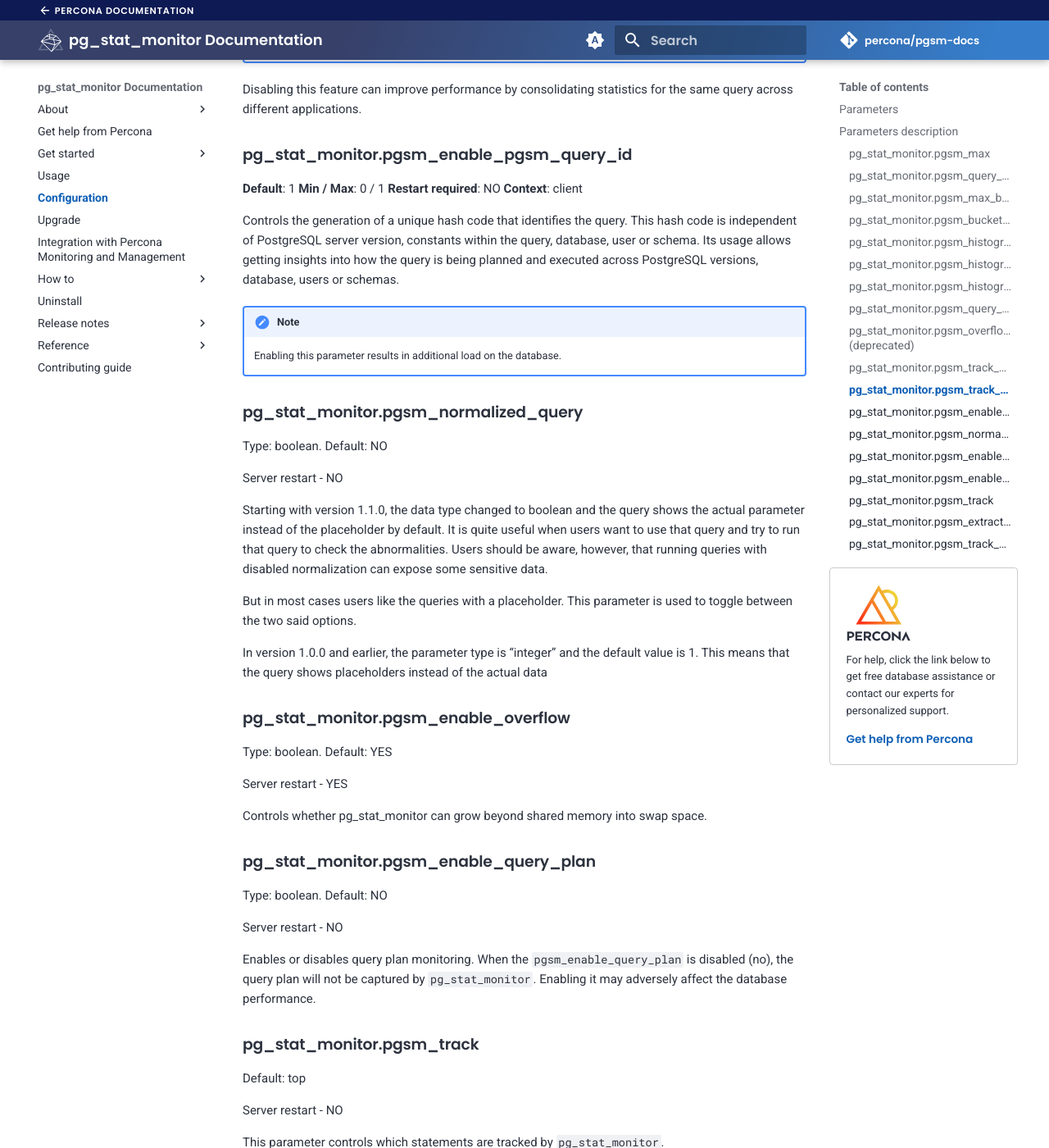
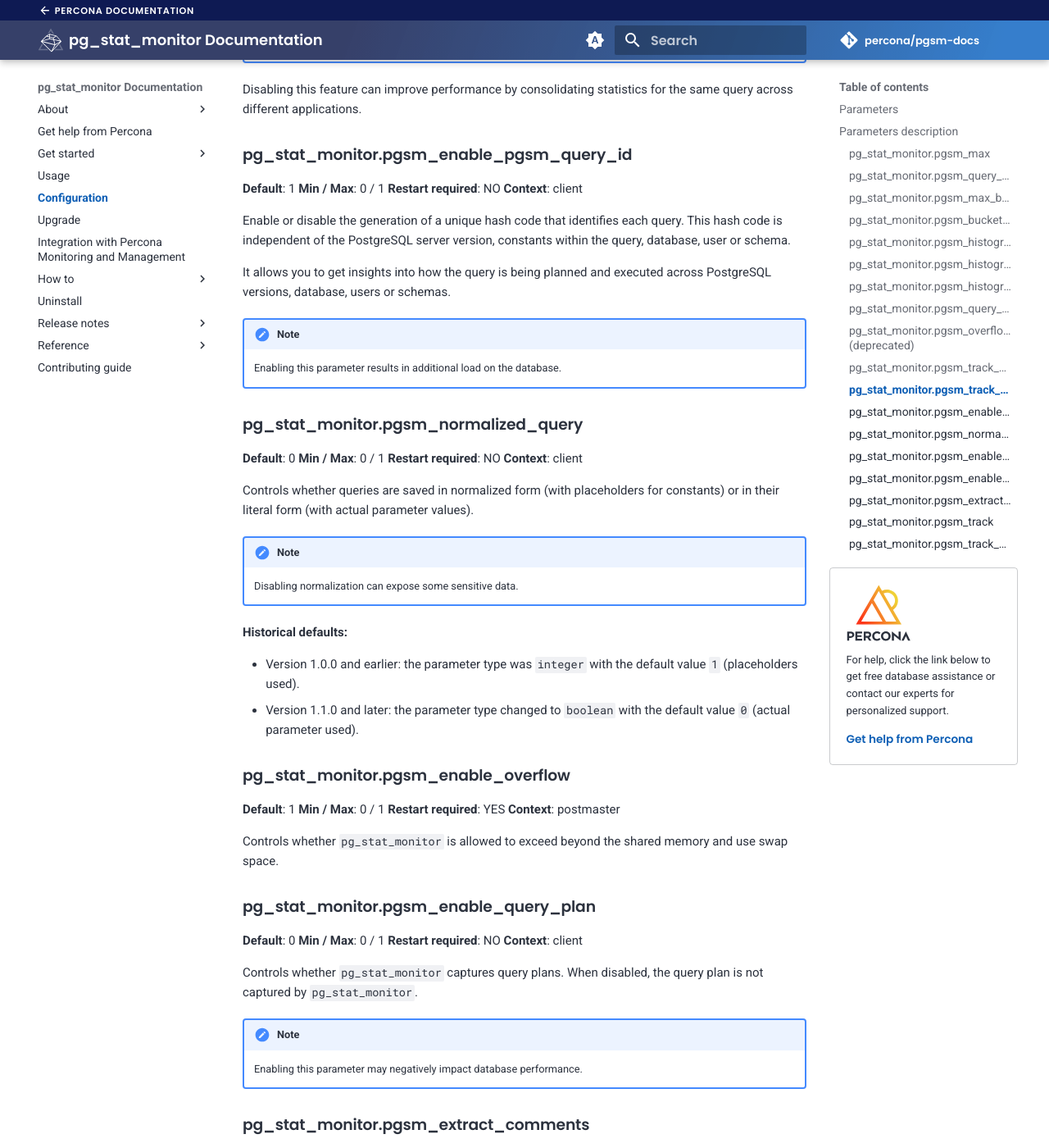
Before and after one commit to percona/pgsm-docs, an MkDocs documentation site: the page built from docs/configuration.md, in a window 1280 px wide and 1400 px high, scrolled down 4443 px. Shown: the whole window at 82% size. Built offline with MkDocs 1.6.1 and Material for MkDocs 9.7.7, drawn with Linux system fonts in a browser that asks for light colours; nearby versions of some CDN libraries; emoji names are drawn with the system emoji font; comment, search, counter and statistics services are not loaded; the version menu is left out; some of the changed text lies outside the part shown.

Commit message:
Update configuration.md

```diff
--- a/docs/configuration.md
+++ b/docs/configuration.md
@@ -188,68 +188,82 @@ Disabling this feature can improve performance by consolidating statistics for t
 **Restart required**: NO
 **Context**: client
 
-Controls the generation of a unique hash code that identifies the query. This hash code is independent of PostgreSQL server version, constants within the query, database, user or schema. Its usage allows getting insights into how the query is being planned and executed across PostgreSQL versions, database, users or schemas.
+Enable or disable the generation of a unique hash code that identifies each query. This hash code is independent of the PostgreSQL server version, constants within the query, database, user or schema.
+
+It allows you to get insights into how the query is being planned and executed across PostgreSQL versions, database, users or schemas.
 
 !!! note
     Enabling this parameter results in additional load on the database.
 
 ### pg_stat_monitor.pgsm_normalized_query
 
-Type: boolean. Default: NO
+**Default**: 0
+**Min / Max**: 0 / 1
+**Restart required**: NO
+**Context**: client
 
-Server restart - NO
+Controls whether queries are saved in normalized form (with placeholders for constants) or in their literal form (with actual parameter values).
 
-Starting with version 1.1.0, the data type changed to boolean and the query shows the actual parameter instead of the placeholder by default. It is quite useful when users want to use that query and try to run that query to check the abnormalities. Users should be aware, however, that running queries with disabled normalization can expose some sensitive data.
+!!! note
+    Disabling normalization can expose some sensitive data.
 
-But in most cases users like the queries with a placeholder. This parameter is used to toggle between the two said options.
+**Historical defaults:**
 
-In version 1.0.0 and earlier, the parameter type is "integer" and the default value is 1. This means that the query shows placeholders instead of the actual data
+- Version 1.0.0 and earlier: the parameter type was `integer` with the default value `1` (placeholders used).
+- Version 1.1.0 and later: the parameter type changed to `boolean` with the default value `0` (actual parameter used).
 
 ### pg_stat_monitor.pgsm_enable_overflow
 
-Type: boolean. Default: YES
+**Default**: 1
+**Min / Max**: 0 / 1
+**Restart required**: YES
+**Context**: postmaster
 
-Server restart - YES
-
-Controls whether pg_stat_monitor can grow beyond shared memory into swap space.
+Controls whether `pg_stat_monitor` is allowed to exceed beyond the shared memory and use swap space.
 
 ### pg_stat_monitor.pgsm_enable_query_plan
 
-Type: boolean. Default: NO
+**Default**: 0
+**Min / Max**: 0 / 1
+**Restart required**: NO
+**Context**: client
 
-Server restart - NO
+Controls whether  `pg_stat_monitor` captures query plans. When disabled, the query plan is not captured by `pg_stat_monitor`.
 
-Enables or disables query plan monitoring. When the `pgsm_enable_query_plan` is disabled (no), the query plan will not be captured by `pg_stat_monitor`. Enabling it may adversely affect the database performance.
+!!! note
+    Enabling this parameter may negatively impact database performance.
+
+### pg_stat_monitor.pgsm_extract_comments
+
+**Default**: 0
+**Min / Max**: 0 / 1
+**Restart required**: NO
+**Context**: client
+
+Controls whether `pg_stat_monitor` extracts comments from queries.
 
 ### pg_stat_monitor.pgsm_track
 
-Default: top
+**Default**: top
+**Restart required**: NO
+**Context**: client
 
-Server restart - NO
-
-This parameter controls which statements are tracked by `pg_stat_monitor`.
+Controls which statements are tracked by `pg_stat_monitor`.
 
 Values:
 
-- `top`: Default, track only top level queries (those issued directly by clients) and excludes listing nested statements (those called within a function).
-- `all`: Track top along with sub/nested queries. As a result, some SELECT statement may be shown as duplicates.
-- `none`: Disable query monitoring. The module is still loaded and is using shared memory, etc. It only silently ignores the capturing of data.
-
-
-### pg_stat_monitor.pgsm_extract_comments
-
-Type: boolean (YES/NO). Default: NO
-
-Server restart - NO
-
-This parameter controls whether to enable or disable extracting comments from queries.
+- `top`: Track only top-level queries issued directly by clients excluding nested statements (e.g., queries inside functions).
+- `all`: Track both top-level and nested queries. Some `SELECT` statements may appear as duplicates.
+- `none`: Disables query monitoring. The module is still loaded and uses shared memory, but does not capture query data.
 
 ### pg_stat_monitor.pgsm_track_planning
 
-Type: boolean. Default: NO
+**Default**: 0
+**Min / Max**: 0 / 1
+**Restart required**: NO
+**Context**: client
 
-Server restart - YES
+Controls query planning statistics monitoring in `pg_stat_monitor`.
 
-Available for PostgreSQL 14 and later versions.
-
-This parameter instructs ``pg_stat_monitor`` to monitor query planning statistics.
+!!! note
+    This parameter is available only for for PostgreSQL versions 14 and above.
```
